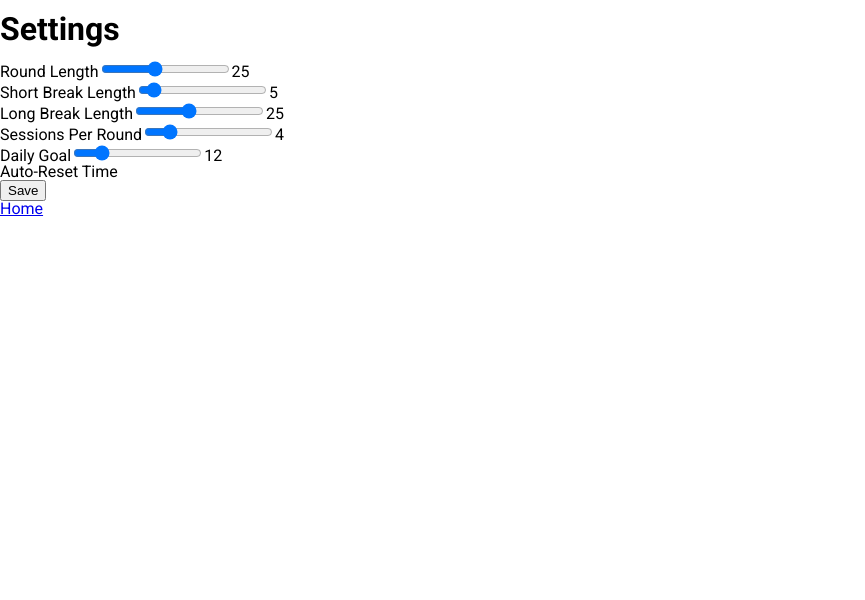
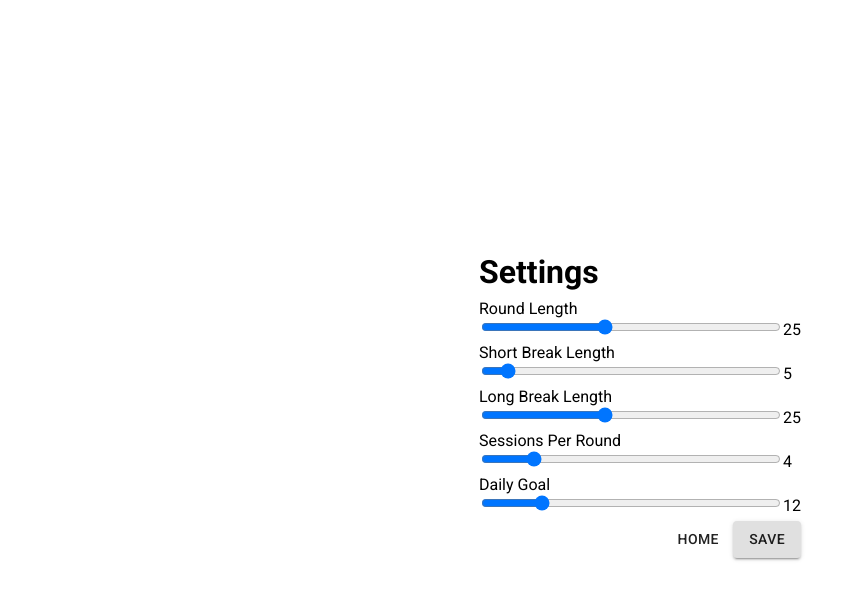
Before and after one commit to jaredblumer/freemodoro, a React (Create React App) app: page /settings in a window 1280 px wide. Shown: the top 600 px of the page, without its empty margins (0-865 px from the left). Built offline with nearby package versions, Linux system fonts and the light colour scheme.

Commit message:
Style Settings component with Material components

```diff
--- a/src/App.css
+++ b/src/App.css
@@ -74,6 +74,7 @@ header div {
 }
 
 .login-container,
+.settings-container,
 .register-container {
   align-items: center;
   display: flex;
@@ -145,6 +146,11 @@ nav li {
   margin-right: 3px;
 }
 
+.settings-container input {
+  width: 300px;
+  margin-bottom: 10px;
+}
+
 .start {
   align-items: start;
   display: flex;
--- a/src/components/Settings.js
+++ b/src/components/Settings.js
@@ -3,6 +3,7 @@ import { connect } from "react-redux";
 import PropTypes from "prop-types";
 import { Link, Redirect } from "react-router-dom";
 import { saveSettings } from "../actions/timerActions";
+import Button from "@material-ui/core/Button";
 
 class Settings extends React.Component {
   constructor(props) {
@@ -66,10 +67,12 @@ class Settings extends React.Component {
     }
 
     return (
+      <div className="settings-container">
         <div>
           <h1>Settings</h1>
           <div>
             <label htmlFor="roundLength">Round Length</label>
+            <br />
             <input
               type="range"
               id="roundLength"
@@ -84,6 +87,7 @@ class Settings extends React.Component {
           </div>
           <div>
             <label htmlFor="shortBreakLength">Short Break Length</label>
+            <br />
             <input
               type="range"
               id="shortBreakLength"
@@ -98,6 +102,7 @@ class Settings extends React.Component {
           </div>
           <div>
             <label htmlFor="longBreakLength">Long Break Length</label>
+            <br />
             <input
               type="range"
               id="longBreakLength"
@@ -112,6 +117,7 @@ class Settings extends React.Component {
           </div>
           <div>
             <label htmlFor="sessionsPerRound">Sessions Per Round</label>
+            <br />
             <input
               type="range"
               id="sessionsPerRound"
@@ -126,6 +132,7 @@ class Settings extends React.Component {
           </div>
           <div>
             <label htmlFor="dailyGoal">Daily Goal</label>
+            <br />
             <input
               type="range"
               id="dailyGoal"
@@ -138,13 +145,15 @@ class Settings extends React.Component {
             />
             <output id="dailyGoalOutput"></output>
           </div>
-        <div>
-          <label htmlFor="autoResetTime">Auto-Reset Time</label>
+          <div className="login-buttons">
+            <Link to="/" className="link">
+              <Button id="button-margin">Home</Button>
+            </Link>
+            <Button variant="contained" type="button" onClick={this.save}>
+              Save
+            </Button>
           </div>
-        <div>
-          <button onClick={this.save}>Save</button>
         </div>
-        <Link to="/">Home</Link>
       </div>
     );
   }
```
Lines whose indentation alone changed are shown as unchanged.
